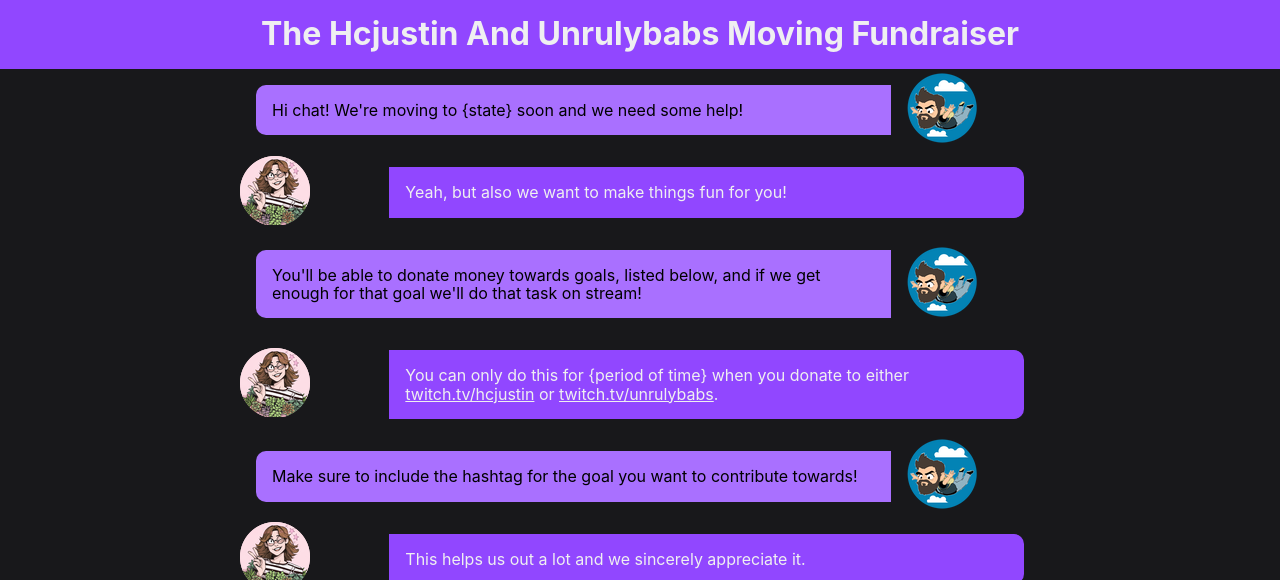
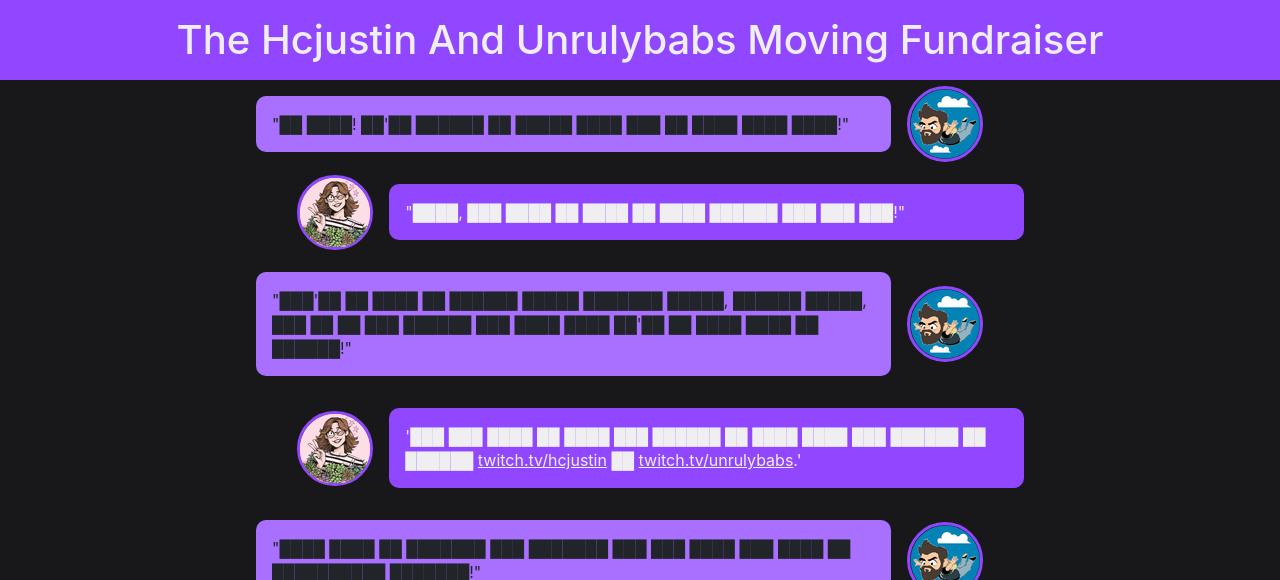
Before and after one commit to krainboltgreene/hcjustin-funathon, a Jekyll site: the page built from index.html, in a window 1280 px wide, cut to the strip 0-580 px from the top of the page. Built offline with Jekyll 4.4.1, drawn with Linux system fonts in a browser that asks for light colours; some of the changed text lies outside the part shown.

Commit message:
Correcting for mobile and fixing issues with text

```diff
--- a/_layouts/default.html
+++ b/_layouts/default.html
@@ -26,7 +26,7 @@
 
   <link rel="preconnect" href="https://fonts.gstatic.com">
   <link href="https://fonts.googleapis.com/css2?family={{site.fonts}}&display=swap" rel="stylesheet">
-  <link rel="stylesheet" href="https://cdnjs.cloudflare.com/ajax/libs/normalize/8.0.1/normalize.min.css" integrity="sha512-NhSC1YmyruXifcj/KFRWoC561YpHpc5Jtzgvbuzx5VozKpWvQ+4nXhPdFgmx8xqexRcpAglTj9sIBWINXa8x5w==" crossorigin="anonymous" />
+  <link rel="stylesheet" href="https://cdnjs.cloudflare.com/ajax/libs/twitter-bootstrap/5.0.0-beta1/css/bootstrap-reboot.min.css" integrity="sha512-9izl9EqZBFXWjB6tx1F+4u2Sk2NZ5b9Sod4n1Gmc/7UYaX3lTWJFLcTq1/sDtcT8F1czVHe+4a99zpRVVZie3Q==" crossorigin="anonymous" />
   <link rel="stylesheet" href="styles/main.css">
 
   <meta name="theme-color" content="{{site.theme_color}}">
--- a/index.html
+++ b/index.html
@@ -4,75 +4,75 @@
 messages:
   - person: hcjustin
     body: >-
-      Hi chat! We're moving to {state} soon and we need some help!
+      "██ ████! ██'██ ██████ ██ █████ ████ ███ ██ ████ ████ ████!"
   - person: unrulybabs
     body: >-
-      Yeah, but also we want to make things fun for you!
+      "████, ███ ████ ██ ████ ██ ████ ██████ ███ ███ ███!"
   - person: hcjustin
     body: >-
-      You'll be able to donate money towards goals, listed below, and if we get enough for that goal we'll do that task on stream!
+      "███'██ ██ ████ ██ ██████ █████ ███████ █████, ██████ █████, ███ ██ ██ ███ ██████ ███ ████ ████ ██'██ ██ ████ ████ ██ ██████!"
   - person: unrulybabs
     body: >-
-      You can only do this for {period of time} when you donate to either <a title="" href="https://twitch.tv/hcjustin">twitch.tv/hcjustin</a> or <a title="" href="https://twitch.tv/unrulybabs">twitch.tv/unrulybabs</a>.
+      '███ ███ ████ ██ ████ ███ ██████ ██ ████ ████ ███ ██████ ██ ██████ <a title="" href="https://twitch.tv/hcjustin">twitch.tv/hcjustin</a> ██ <a title="" href="https://twitch.tv/unrulybabs">twitch.tv/unrulybabs</a>.'
   - person: hcjustin
     body: >-
-      Make sure to include the hashtag for the goal you want to contribute towards!
+      "████ ████ ██ ███████ ███ ███████ ███ ███ ████ ███ ████ ██ ██████████ ███████!"
   - person: unrulybabs
     body: >-
-      This helps us out a lot and we sincerely appreciate it.
+      "████ █████ ██ ███ █ ███ ███ ██ █████████ ██████████ ██."
 goals:
   - hashtag: ck3
     description: >-
-      An example description
+      Proident esse esse Lorem aliquip eu. Anim aliquip magna eu laboris eiusmod Lorem non reprehenderit veniam et. Ipsum magna fugiat tempor ullamco aute voluptate pariatur.
     type: bits
     current: 0
     max: 100_00
   - hashtag: animalcrossing
     description: >-
-      An example description
+      Pariatur nisi elit culpa eiusmod ipsum velit qui incididunt ex. Irure sit non elit laborum fugiat laboris aute aliquip id exercitation ullamco dolor. Ex laboris ad sit ullamco aliqua. Enim officia commodo pariatur et sint qui elit veniam consectetur. Dolor magna culpa non culpa sit consequat eu.
     type: subs
     current: 5
     max: 15
   - hashtag: polarexpress
     description: >-
-      An example description
+      Culpa reprehenderit cupidatat Lorem eiusmod enim aliqua do elit eiusmod aliquip anim nulla id reprehenderit. Exercitation ex irure fugiat voluptate. Incididunt ipsum do do excepteur aliquip nostrud aliquip. Ut fugiat Lorem irure dolor id dolor magna dolor ut consectetur elit nostrud ipsum. Veniam id aliqua officia esse id occaecat aliquip adipisicing elit.
     type: bits
     current: 20_00
     max: 25_00
   - hashtag: packingstream
     description: >-
-      An example description
+      Sit occaecat velit cupidatat quis nisi dolore elit amet dolore amet laborum fugiat. Lorem est non commodo qui nostrud sint tempor duis sit magna aute commodo nisi. Minim qui et nisi mollit ullamco occaecat anim et quis elit minim ad. Ad sunt do nostrud elit culpa incididunt velit. Incididunt minim elit sint cillum. Officia occaecat minim exercitation est officia incididunt. Amet ad ut duis sint qui.
     type: bits
     current: 0
     max: 5000_00
   - hashtag: cookingstream
     description: >-
-      An example description
+      Nisi cupidatat laborum consectetur Lorem ullamco est qui non ullamco. Aliqua minim cupidatat occaecat sit cupidatat esse in labore enim est minim culpa velit. Culpa mollit nisi veniam minim magna dolore Lorem aute aute mollit do. Occaecat ipsum incididunt ea commodo excepteur non culpa. Occaecat consectetur aute est sint velit. Eu cupidatat exercitation incididunt mollit quis amet ex duis reprehenderit exercitation ex id voluptate.
     type: bits
     current: 50_00
     max: 50_00
     tag: goalb
   - hashtag: setupstream
     description: >-
-      An example description
+      Irure occaecat anim proident officia incididunt non labore enim quis. Incididunt nisi ex cillum consequat aute aliqua amet eiusmod sunt adipisicing nulla. Lorem adipisicing tempor nostrud minim Lorem nulla quis consequat cillum. Aliqua ut Lorem velit nisi. Voluptate est sint officia nostrud dolor non nostrud in deserunt magna cupidatat pariatur. Commodo amet pariatur pariatur eu. Consequat enim ullamco et exercitation adipisicing ad et cillum exercitation.
     type: bits
     current: 0
     max: 25_00
   - hashtag: fragworld
     description: >-
-      An example description
+      Excepteur fugiat commodo mollit officia esse minim aute deserunt ea.
     type: subs
     current: 0
     max: 25
   - hashtag: spelunky2
     description: >-
-      An example description
+      Labore aliquip et fugiat non velit veniam proident est id nisi aliqua incididunt.
     type: bits
     current: 0
     max: 25_00
   - hashtag: control
     description: >-
-      An example description
+      Ullamco commodo magna in culpa nulla.
     type: bits
     current: 0
     max: 25_00
@@ -98,7 +98,7 @@
   {% assign percentage = goal.current | times: 1.0 | divided_by: goal.max %}
   <section class="goal {% if percentage == 1.0 %}finished{% elsif percentage >= 0.8 %}finishing{% endif %}">
     <picture class="banner">
-      <img title="{{goal.hashtag}}" alt="an image representing the {{goal.hashtag}} goal" src="images/{{goal.hashtag}}.jpg" onerror="this.src = 'images/default.jpg';" width="100%" height="100%">
+      <img title="{{goal.hashtag}}" alt="an image representing the {{goal.hashtag}} goal" src="images/{{goal.hashtag}}.jpg" onerror="this.src = 'images/default.jpg';" width="100%">
     </picture>
     <header class="hashtag">
       <h2>#{{goal.hashtag}}</h2>
--- a/styles/main.css
+++ b/styles/main.css
@@ -20,7 +20,8 @@
 
 #introduction {
   margin-inline: auto;
-  width: 800px;
+  max-width: 800px;
+  width: 100%;
 }
 #introduction .message {
   display: grid;
@@ -37,46 +38,62 @@
 }
 #introduction .message picture {
   grid-area: avatar;
+  border: 3px solid #9147ff;
+  border-radius: 50px;
+}
+#introduction .message.unrulybabs picture {
+  justify-self: right;
+}
+#introduction .message.hcjustin picture {
+  justify-self: left;
 }
 #introduction .message p {
   grid-area: message;
   padding: 1rem;
   margin: 1rem;
+  border-radius: 10px;
 }
 #introduction .message.unrulybabs p {
   color: #efeff1;
   background-color: #9147ff;
-  border-top-right-radius: 10px;
-  border-bottom-right-radius: 10px;
 }
 #introduction .message.unrulybabs p a {
   color: #efeff1;
 }
 #introduction .message.hcjustin p {
   background-color: #a970ff;
-  border-top-left-radius: 10px;
-  border-bottom-left-radius: 10px;
 }
 
 #goals {
   margin-inline: auto;
   max-width: 1440px;
+  width: 100%;
   padding: 1rem;
   display: grid;
   grid-template-columns: repeat(3, 1fr);
   grid-gap: 1rem;
 }
+@media (max-width: 768px) {
+  #goals {
+    grid-template-columns: repeat(2, 1fr);
+  }
+}
+@media (max-width: 425px) {
+  #goals {
+    grid-template-columns: repeat(1, 1fr);
+  }
+}
 #goals .goal {
   background-color: white;
   display: grid;
   grid-template-columns: 1fr;
-  grid-template-rows: 1fr min-content 1fr min-content;
+  grid-template-rows: min-content min-content 1fr min-content;
 }
-#goals .goal.finishing {
+#goals .goal.finishing .status {
   border: 10px solid gold;
 }
-#goals .goal.finished {
-  border: 25px solid gold;
+#goals .goal.finished .status {
+  border: 20px solid gold;
 }
 #goals .goal .banner img {
   width: 100%;
```
Also changed, not shown: images/default.jpg.
